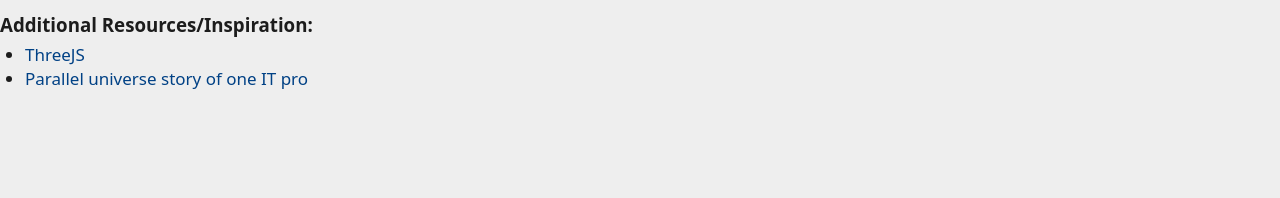
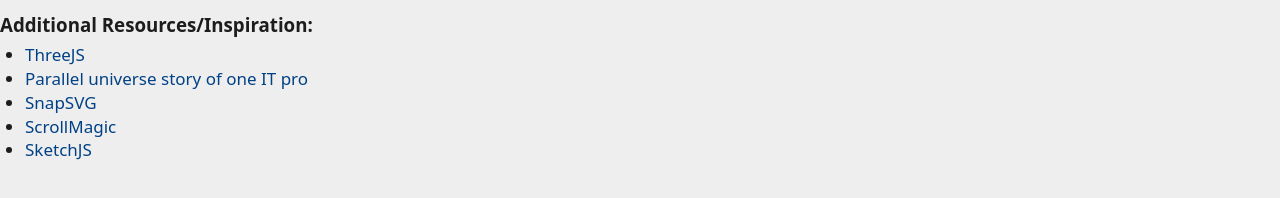
Before and after one commit to indigo-trevor/webGL-poc, a plain HTML site: page index.html in a window 1280 px wide. Shown: the part 206-404 px from the top of the page. Drawn offline with nearby package versions, Linux system fonts and the light colour scheme.

Commit message:
added new resources to home page

```diff
--- a/index.html
+++ b/index.html
@@ -34,6 +34,9 @@
 				<ul>
 					<li><a href="http://threejs.org/examples/" target="_blank">ThreeJS</a></li>
 					<li><a href="http://andeinerseite.video/ " target="_blank">Parallel universe story of one IT pro</a></li>
+					<li><a href="http://snapsvg.io/demos " target="_blank">SnapSVG</a></li>
+					<li><a href="http://scrollmagic.io/examples/" target="_blank">ScrollMagic</a></li>
+					<li><a href="http://soulwire.github.io/sketch.js/" target="_blank">SketchJS</a></li>
 				</ul>
 			</div>
 
```
